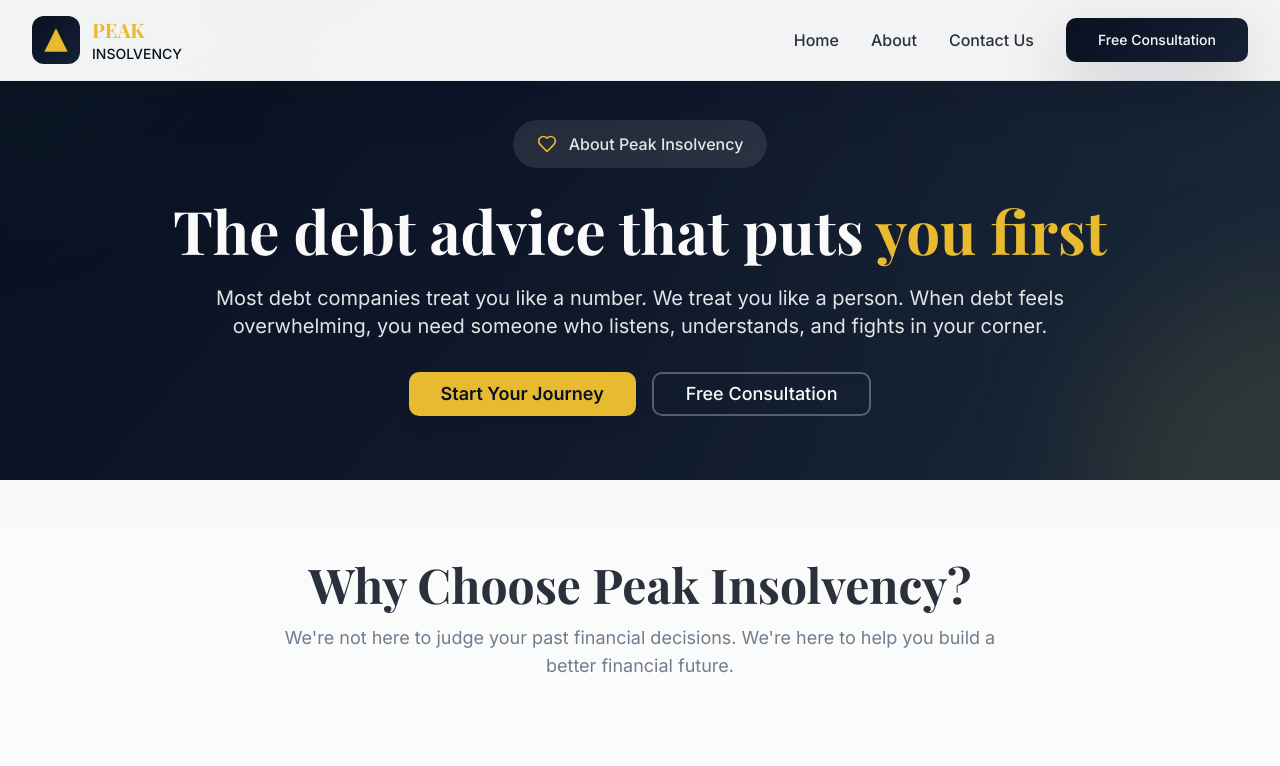
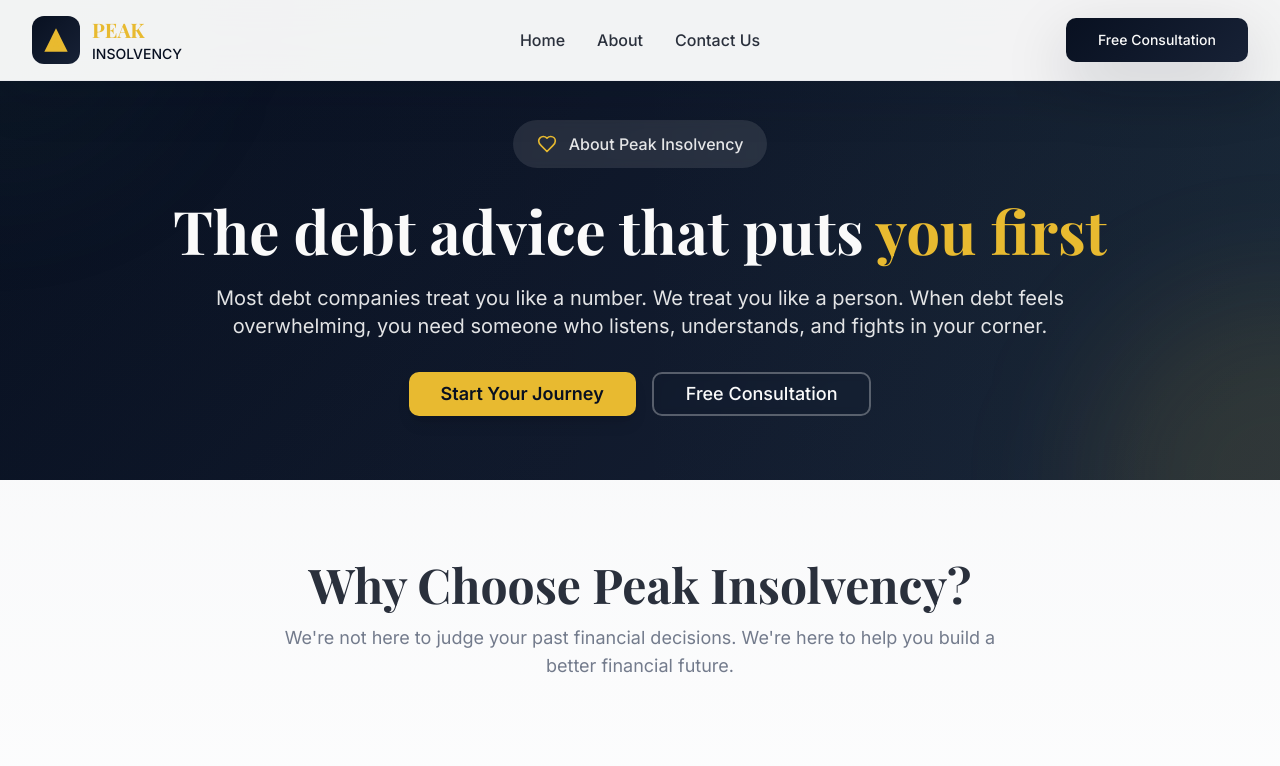
Before and after one commit to pranshuj91/peak-debt-freedom, a React (Vite) app: page /about in a window 1280 px wide. Shown: the top 766 px of the page. Built offline with nearby package versions, Linux system fonts and the light colour scheme.

Commit message:
adjust navbar

```diff
--- a/src/components/Navigation.tsx
+++ b/src/components/Navigation.tsx
@@ -29,7 +29,7 @@ const Navigation = () => {
       <nav className="fixed top-0 w-full z-50 bg-background/95 backdrop-blur-xl shadow-elegant border-b border-border/50">
         <div className="max-w-7xl mx-auto px-4 sm:px-6 lg:px-8">
           <div className="flex items-center justify-between h-16 md:h-20">
-            {/* Logo */}
+            {/* Logo - Left Side */}
             <div className="flex items-center space-x-3">
               <div className="w-10 h-10 md:w-12 md:h-12 bg-gradient-primary rounded-lg flex items-center justify-center">
                 {/* Mountain Peak Icon */}
@@ -45,8 +45,8 @@ const Navigation = () => {
               </div>
             </div>
 
-            {/* Desktop Navigation */}
-            <div className="hidden md:flex items-center space-x-8">
+            {/* Navigation Links - Center */}
+            <div className="hidden md:flex items-center space-x-8 absolute left-1/2 transform -translate-x-1/2">
               <Link
                 to="/"
                 className="text-foreground hover:text-primary transition-colors duration-300 font-medium"
@@ -65,8 +65,11 @@ const Navigation = () => {
               >
                 Contact Us
               </Link>
+            </div>
 
-              <Button variant="premium" size="lg" className="ml-4">
+            {/* Call-to-Action Button - Right Side */}
+            <div className="hidden md:block">
+              <Button variant="premium" size="lg">
                 Free Consultation
               </Button>
             </div>
```
